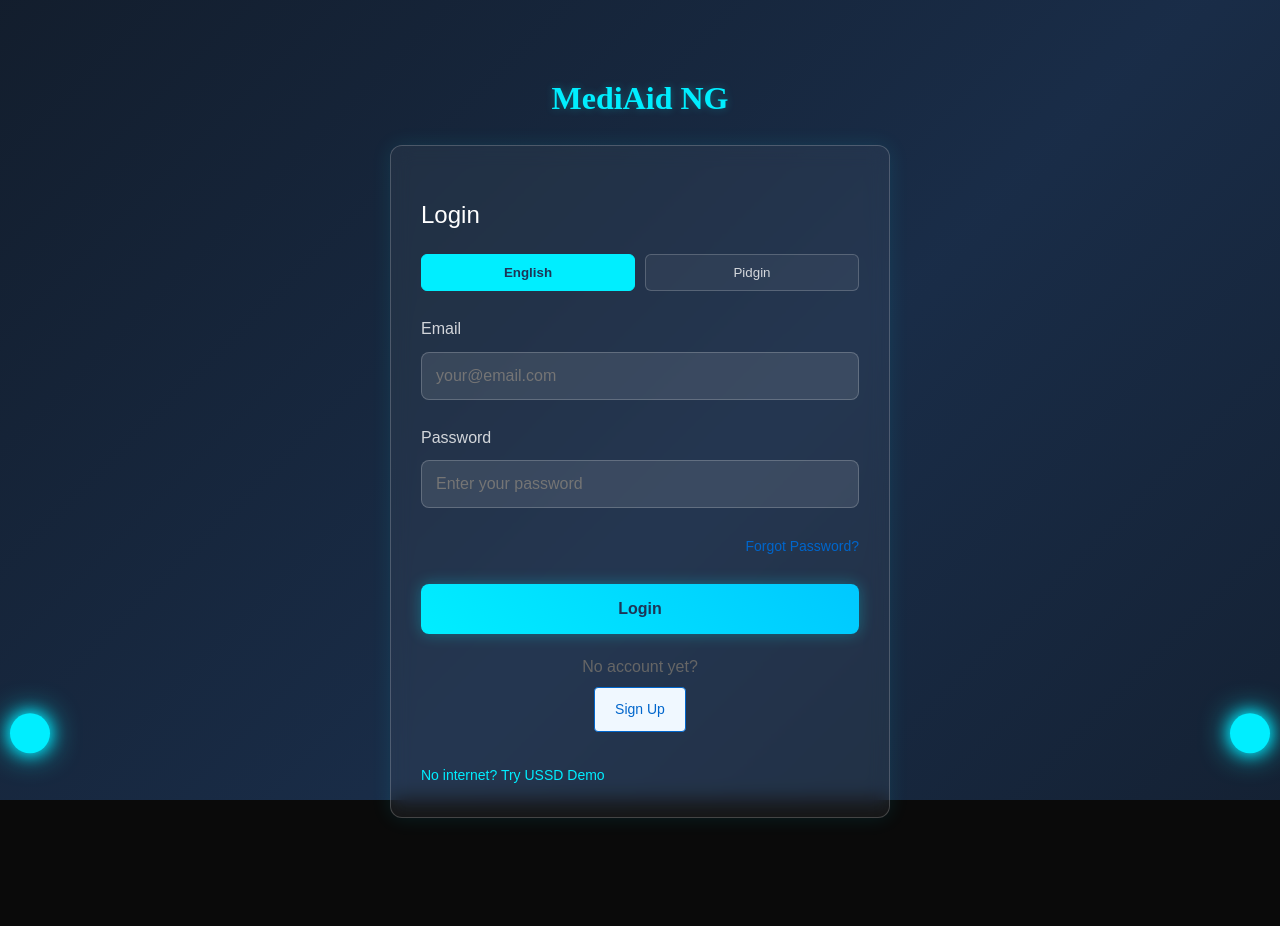
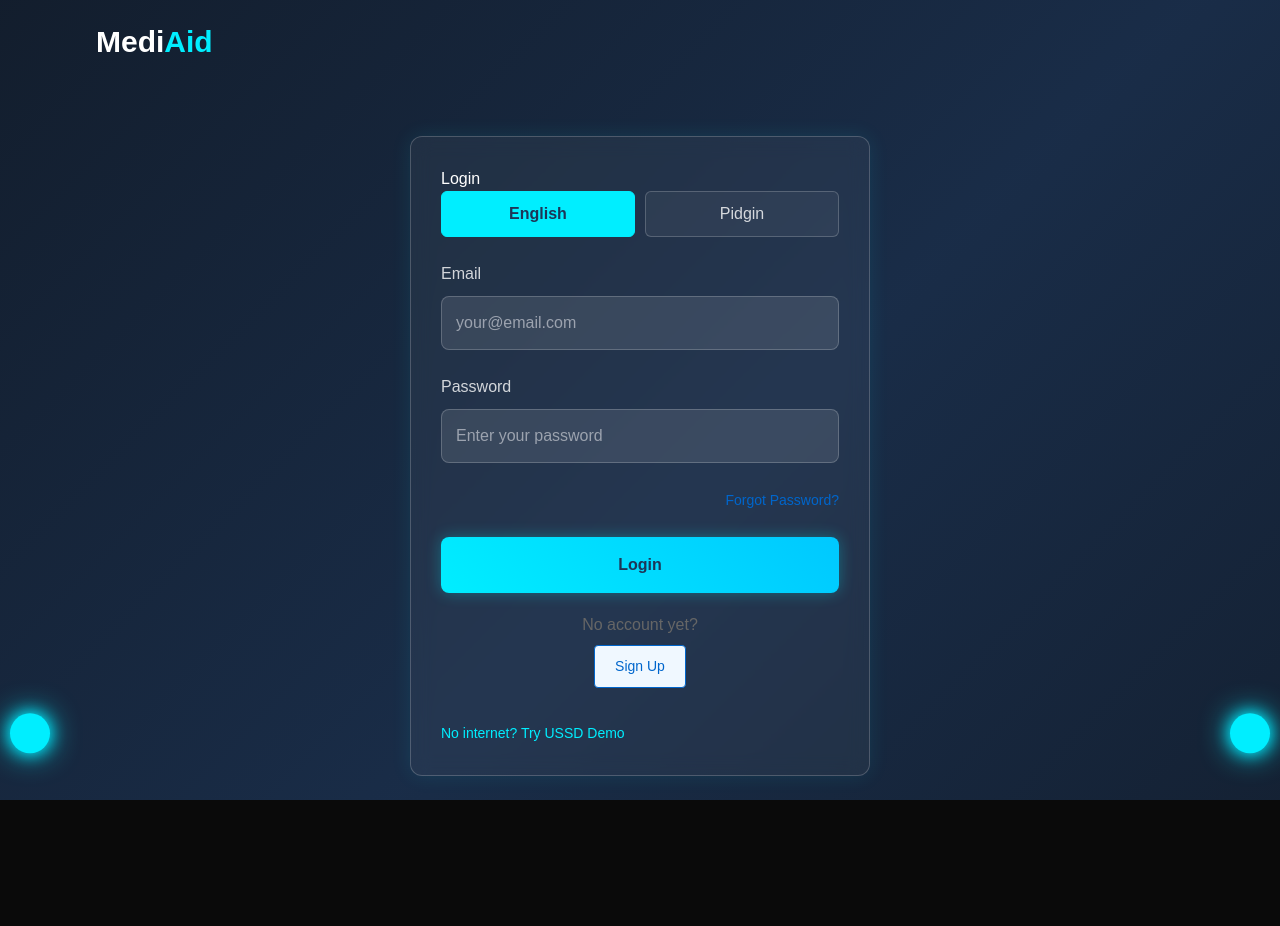
Before and after one commit to Spectre-prog/MediAid, a Flask app: page /login in a window 1280 px wide. Run offline with Flask 3, Linux system fonts and the light colour scheme; some libraries are stand-ins or nearby versions.

Commit message:
Added a home_page navigation to login, signup and otp

```diff
--- a/static/css/styles.css
+++ b/static/css/styles.css
@@ -41,19 +41,12 @@ body::before {
 }
 
 
-.container {
+.cont {
   max-width: 500px;
   margin: 2rem auto;
   padding: 20px;
 }
 
-h1 {
-  color: var(--primary);
-  margin-bottom: 20px;
-  font-family: 'Playfair Display', serif;
-  text-align: center;
-  text-shadow: 0 0 8px rgba(0, 238, 255, 0.3);
-}
 
 h2 {
   color: var(--white);
--- a/template/login.html
+++ b/template/login.html
@@ -7,6 +7,9 @@
   <link rel="icon" href="../static/img/icon.png">
   <script src="https://cdnjs.cloudflare.com/ajax/libs/gsap/3.12.2/gsap.min.js"></script>
   <link rel="stylesheet" href="/static/css/styles.css">
+  <link href='https://unpkg.com/boxicons@2.1.4/css/boxicons.min.css' rel='stylesheet'>
+      <script src="https://cdn.tailwindcss.com"></script>
+
   <style>
     /* Custom styles for the signup button */
     .account-prompt {
@@ -78,11 +81,18 @@
   </style>
 </head>
 <body>
+  <nav class="py-6 px-4 md:px-12 lg:px-24 flex justify-between items-center">
+        <a href="./home.html" class="flex items-center">
+    <span class="text-3xl font-bold text-white mr-2 glow-text">
+        Medi<span class="text-[#0ef]">Aid</span>
+    </span>
+    <i class="fa-solid fa-heart-pulse text-[#0ef] text-3xl ml-2"></i>
+</a>
+    </nav>
   <!-- I did the same for our login too, CyberCoder -->
   <div class="neon-ball left-ball"></div>
 <div class="neon-ball right-ball"></div>
-  <div class="container">
-    <h1 data-translate="app.title">MediAid NG</h1>
+  <div class="cont">
     <div class="auth-form" id="login-form">
       <h2 data-translate="login.title">Login</h2>
       <div class="language-switcher">
```
Also changed, not shown: template/otp.html (+10 -2 lines), template/signup.html (+11 -2 lines).
